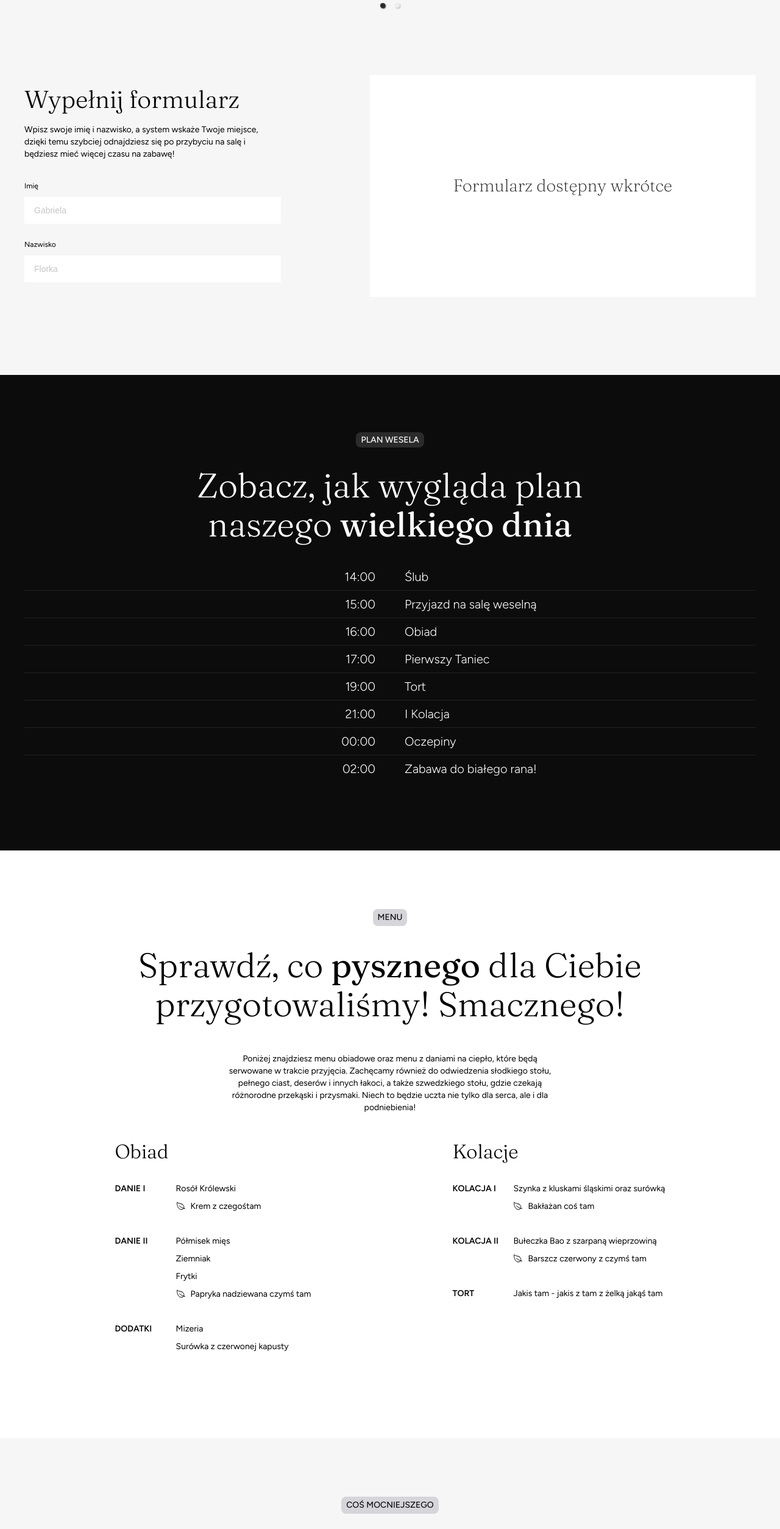
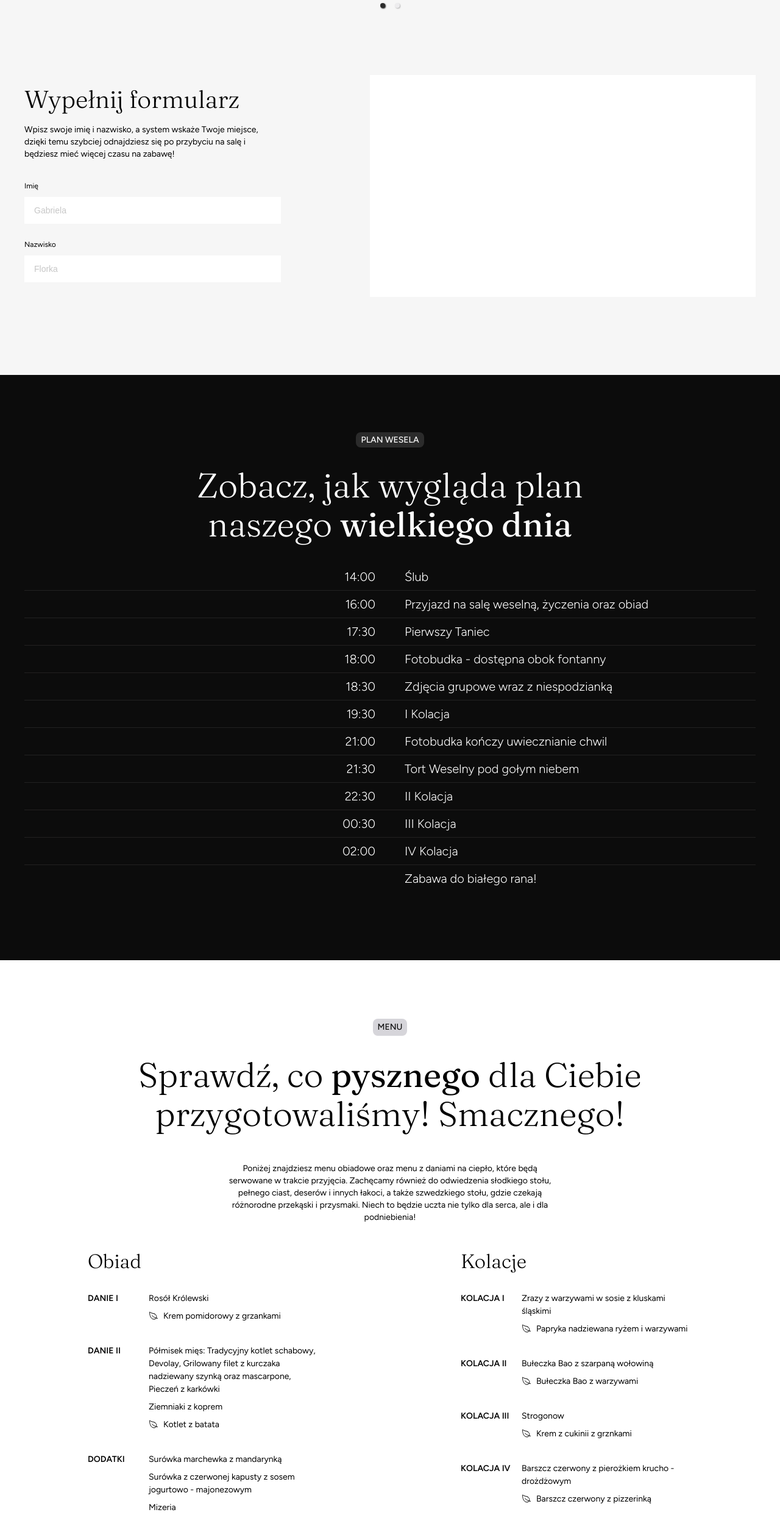
Before and after one commit to Pasik97/WeddingPage, a React (Create React App) app: page / in a window 1280 px wide. Shown: the part 3800-6308 px from the top of the page at 61% size. Built offline with nearby package versions, Linux system fonts and the light colour scheme; grey boxes are pictures that could not be loaded.

Commit message:
Info updates

```diff
--- a/src/Bar/Bar.tsx
+++ b/src/Bar/Bar.tsx
@@ -16,7 +16,7 @@ const drinks = [
         title: "Blue Hawaiian",
         photo: BlueHawaiian,
         steps: [
-            "Do wysokiej szklanki dodaj 1 porcję rumu, 1 porcję wódki, 3/4 porcji Blue Curaçao, 3/4 porcji syropu cukrowego, 3/4 porcji soku z cytryny.",
+            "Do szklanki dodaj 1 porcję rumu, 1 porcję wódki, 3/4 porcji Blue Curaçao, 3/4 porcji syropu cukrowego, 3/4 porcji soku z cytryny.",
             "Uzupełnij drink preferowaną ilością lodu oraz soku ananasowego.",
             "Delikatnie wymieszaj składniki łyżeczką.",
             "(Opcjonalnie) Udekoruj drink plasterkiem ananasa.",
@@ -37,7 +37,7 @@ const drinks = [
         title: "Mojito / Mohito",
         photo: Mohito,
         steps: [
-            "Do wysokiej szklanki dodaj 2 łyżeczki cukru brązowego, 3-4 liście mięty oraz 1.5 porcji soku z cytryny.",
+            "Do szklanki dodaj 2 łyżeczki cukru brązowego, 3-4 liście mięty oraz 1.5 porcji soku z cytryny.",
             "Za pomocą długiej łyżeczki rozgnieć składniki. Cukier powinien rozpuścić się w soku.",
             "Dodaj 2 porcje rumu oraz 0.5 limonki pokrojonej w plasterki.",
             "Uzupełnij drink preferowaną ilość lodu oraz wodą gazowaną.",
@@ -69,7 +69,7 @@ const drinks = [
         title: "Long Island Iced Tea",
         photo: LongIsland,
         steps: [
-            "Do wysokiej szklanki dodaj 1 porcje wódki, 1 porcję rumu, 1 porcję tequili, 1 porcję ginu, 1 porcję likieru pomarańczowego, 1 porcję soku z cytryny oraz 1 porcję syropu cukrowego.",
+            "Do szklanki dodaj 1 porcję wódki, 1 porcję rumu, 1 porcję tequili, 1 porcję ginu, 1 porcję likieru pomarańczowego, 1 porcję soku z cytryny oraz 1 porcję syropu cukrowego.",
             "Uzupełnij drink preferowaną ilością lodu oraz coli.",
             "Delikatnie wymieszaj składniki łyżeczką.",
             "(Opcjonalnie) Udekoruj drink plasterkiem limonki.",
@@ -79,7 +79,7 @@ const drinks = [
         title: "Pina colada",
         photo: PinaColada,
         steps: [
-            "Do wysokiej szklanki dodaj 1.5 porcji rumu, 1 porcję malibu oraz 1.5 porcji mleka kokosowego.",
+            "Do szklanki dodaj 1.5 porcji rumu, 1 porcję malibu oraz 1.5 porcji mleka kokosowego.",
             "Uzupełnij drink preferowaną ilością lodu oraz soku ananasowego.",
             "Delikatnie wymieszaj składniki łyżeczką.",
             "(Opcjonalnie) Udekoruj drink plasterkiem ananasa.",
@@ -89,7 +89,7 @@ const drinks = [
         title: "Sex on the beach",
         photo: SexOnTheBeach,
         steps: [
-            "Do wysokiej szklanki dodaj 2 porcje wódki oraz 1 porcje likieru brzoskwiniowego.",
+            "Do szklanki dodaj 2 porcje wódki oraz 1 porcję likieru brzoskwiniowego.",
             "Uzupełnij drink preferowaną ilością lodu oraz soku pomarańczowego i soku żurawinowego w proporcji 1/1.",
             "Delikatnie wymieszaj składniki łyżeczką.",
             "(Opcjonalnie) Udekoruj drink plasterkiem pomarańczy.",
@@ -99,7 +99,7 @@ const drinks = [
         title: "Tequila sunrise",
         photo: TequilaSunrise,
         steps: [
-            "Do wysokiej szklanki dodaj 2.5 porcji tequili.",
+            "Do szklanki dodaj 2.5 porcji tequili.",
             "Uzupełnij drink preferowaną ilością lodu oraz soku pomarańczowego.",
             "Delikatnie wymieszaj składniki łyżeczką.",
             "Powoli dodaj 1 porcję grenadiny tak aby opadła na spód szklanki.",
--- a/src/Contact/Contact.tsx
+++ b/src/Contact/Contact.tsx
@@ -6,8 +6,8 @@ import { ReactComponent as PhoneIcon } from "../assets/phoneIcon.svg";
 const contacts = [
     { title: "Panna młoda", name: "Gabriela Florka", tel: "+48 694 780 169", fb: "https://www.facebook.com/gabriela.florka" },
     { title: "Pan młody", name: "Konrad Pasik", tel: "+48 517 532 850", fb: "https://www.facebook.com/Pasik97/" },
-    { title: "Świadkowa", name: "Julia Florka", tel: "+48 --- --- ---", fb: "https://www.facebook.com/profile.php?id=100011231405109" },
-    { title: "Świadek", name: "Adrian Pasik", tel: "+48 --- --- ---", fb: "https://www.facebook.com/adrian.pasik" },
+    { title: "Świadkowa", name: "Julia Florka", tel: "+48 733 744 674", fb: "https://www.facebook.com/profile.php?id=100011231405109" },
+    { title: "Świadek", name: "Adrian Pasik", tel: "+48 508 997 416", fb: "https://www.facebook.com/adrian.pasik" },
 ]
 
 const Contact: React.FC = () => (
--- a/src/Informations/TableForm/TableForm.tsx
+++ b/src/Informations/TableForm/TableForm.tsx
@@ -3,13 +3,137 @@ import * as S from "./TableForm.styles";
 
 const randomNumber = Math.round(Math.random());
 
+const miejsca = {
+    1: ["Agata Serkis",
+        "Oliwia Szymaszek",
+        "Julia Florka",
+        "Łukasz Trela",
+        "Patryk Szymaszek",
+        "Osoba Towarzysząca",
+        "Bartosz Łabno",
+        "Piotr Łabno",
+        "Barbara Łabno",
+        "Izabela Łabno",
+        "Małgorzata Niziołek",
+        "Osoba Towarzysząca",
+        "Anna Niziołek",
+        "Tadeusz Niziołek",
+        "Bernadeta Majkowska",
+        "Jan Majkowski",
+        "Waldemar Majkowsi",
+        "Joanna Majkowska",
+        "Zuzanna Majkowska",
+        "Emilia Majkowska",
+        "Bartosz Majkowski",
+        "Karol Serkis",
+        "Róża Florka",
+        "Oliwia Gruszka",
+        "Kamil Florka",
+        "Wiesław Florka",
+        "Halina Florka",
+        "Stanisław Florka",
+        "Emilia Florka",
+        "Tomasz Florka",
+        "Jolanta Szymaszek",
+        "Grzegorz Szymaszek",
+        "Piotr Serkis",
+        "Justyna Serkis",
+    ],
+    2: [
+        "Krystyna Kobylarz",
+        "Ryszard Kobylarz",
+        "Grzegorz Piątek",
+        "Dominik Piątek",
+        "Dorian Piątek",
+        "Anna Piątek",
+        "Jan Placek",
+        "Kazimiera Placek",
+        "Ewa Krajewska",
+        "Beata Tekiela",
+        "Michał Tekiela",
+        "Tomasz Tekiela",
+        "Janusz Trzeciak",
+        "Grażyna Trzeciak",
+        "Maria Pasik",
+        "Halina Mazur",
+        "Jan Mazur",
+        "Sławomir Placek",
+        "Monika Placek",
+        "Krystyna Osikowska",
+        "Marcin Osikowski",
+        "Stanisław Pasik",
+        "Grażyna Pasik",
+    ],
+    3: [
+        "Magdalena Wrona",
+        "Piotr Wrona",
+        "Łukasz Wrona",
+        "Krzysztof Sibiga",
+        "Zosia Sibiga",
+        "Agnieszka Sibiga",
+        "Edyta Skóra",
+        "Marek Skóra",
+        "Rafał Gurga",
+        "Andżelika Mazur - Gurga",
+        "Anna Syguła",
+        "Iga Syguła",
+        "Piotr Syguła",
+        "Wiesław Babicz",
+        "Renata Babicz",
+        "Małgorzata Kuroś",
+        "Jan Kuroś",
+    ],
+    4: [
+        "Przemysław Adamczyk",
+        "Dominika Rusinek",
+        "Dawid Bajor",
+        "Natalia Wieczorek",
+        "Aleksandra Urban - Preisner",
+        "Bartosz Preisner",
+        "Weronika Matejek",
+        "Gabriela Matejek",
+        "Osoba Towarzysząca",
+        "Karol Sibiga",
+        "Marcel Sibiga",
+        "Osoba Towarzysząca",
+        "Klaudia Skóra",
+        "Kinga Stachowicz",
+        "Janek Stachowicz",
+        "Mateusz Stachowicz",
+        "Paweł Mika",
+        "Wiktoria Mika",
+        "Jakub Gawenda",
+        "Osoba Towarzysząca",
+        "Karolina Strąg",
+        "Mateusz Strąg",
+        "Mateusz Bieś",
+        "Dawid Piątek",
+        "Wiktoria Piątek",
+        "Sandra Kawa",
+        "Jakub Skóra",
+        "Joanna Osikowska",
+        "Krzysztof Osikowski",
+        "Adrian Pasik",
+        "Aleksandra Pasik",
+        "Albercik Pasik",
+    ],
+}
+
+
+const getTable = (name: string, surname: string) => {
+    const searchString = `${name}${surname}`.toLocaleLowerCase();
+
+    const [table] = Object.entries(miejsca).find(([, names]) => names.some(name => name.replace(/ /g, '').toLocaleLowerCase() === searchString)) ?? [];
+
+    return table ? `Stół ${table}` : "Nie udało się odnaleźć miejsca :(";
+}
+
 const TableForm: React.FC = () => {
     const [name, setName] = useState("");
     const [surname, setSurname] = useState("");
+    const [isResultVisible, setIsResultVisible] = useState(false)
 
     const onInputChange = (fieldName: string) => (event: any) => {
-        return;
-
         if (fieldName === "name") {
             setName(event.target?.value?.trim() ?? "")
         } else {
@@ -19,11 +143,15 @@ const TableForm: React.FC = () => {
 
     const onBlur = () => {
         if (name && surname) {
-            console.log("elo")
+            setIsResultVisible(true);
         }
     }
 
-    const result = "Formularz dostępny wkrótce"
+    const onFocus = () => {
+        setIsResultVisible(false);
+    }
+
+    const result = isResultVisible && getTable(name, surname);
 
     return (
         <S.SectionWrapper>
@@ -33,11 +161,11 @@ const TableForm: React.FC = () => {
                 <S.FormWrapper>
                     <S.InputWrapper>
                         <S.InputLabel>Imię</S.InputLabel>
-                        <S.Input placeholder={randomNumber === 0 ? "Konrad" : "Gabriela"} onChange={onInputChange("name")} value={name} onBlur={onBlur} />
+                        <S.Input placeholder={randomNumber === 0 ? "Konrad" : "Gabriela"} onChange={onInputChange("name")} value={name} onBlur={onBlur} onFocus={onFocus} />
                     </S.InputWrapper>
                     <S.InputWrapper>
                         <S.InputLabel>Nazwisko</S.InputLabel>
-                        <S.Input placeholder={randomNumber === 0 ? "Pasik" : "Florka"} onChange={onInputChange("surname")} value={surname} onBlur={onBlur} />
+                        <S.Input placeholder={randomNumber === 0 ? "Pasik" : "Florka"} onChange={onInputChange("surname")} value={surname} onBlur={onBlur} onFocus={onFocus} />
                     </S.InputWrapper>
                 </S.FormWrapper>
             </S.TextAndFromWrapper>
--- a/src/Menu/Menu.styles.ts
+++ b/src/Menu/Menu.styles.ts
@@ -60,6 +60,10 @@ export const BoldText = styled.span`
 
 export const Menu = styled.div`
     padding: 0 16px 24px;
+
+    ${desktopStart} {
+        max-width: 380px;
+    }
 `;
 
 export const MenuTitle = styled.p`
--- a/src/Menu/Menu.tsx
+++ b/src/Menu/Menu.tsx
@@ -3,15 +3,18 @@ import * as S from "./Menu.styles";
 import { ReactComponent as LeafIcon } from "../assets/leaf.svg";
 
 const obiad = [
-    { title: "DANIE I", foods: ["Rosół Królewski"], wege: "Krem z czegośtam" },
-    { title: "DANIE II", foods: ["Półmisek mięs", "Ziemniak", "Frytki"], wege: "Papryka nadziewana czymś tam" },
-    { title: "DODATKI", foods: ["Mizeria", "Surówka z czerwonej kapusty"], }
+    { title: "DANIE I", foods: ["Rosół Królewski"], wege: "Krem pomidorowy z grzankami" },
+    { title: "DANIE II", foods: ["Półmisek mięs: Tradycyjny kotlet schabowy, Devolay, Grilowany filet z kurczaka nadziewany szynką oraz mascarpone, Pieczeń z karkówki", "Ziemniaki z koprem"], wege: "Kotlet z batata" },
+    { title: "DODATKI", foods: ["Surówka marchewka z mandarynką", "Surówka z czerwonej kapusty z sosem jogurtowo - majonezowym", "Mizeria"], },
+    { title: "DESER", foods: ["Fondant czekoladowy z lodami i frużeliną z wiśni"] },
 ]
 
 const kolacje = [
-    { title: "KOLACJA I", foods: ["Szynka z kluskami śląskimi oraz surówką"], wege: "Bakłażan coś tam" },
-    { title: "KOLACJA II", foods: ["Bułeczka Bao z szarpaną wieprzowiną"], wege: "Barszcz czerwony z czymś tam" },
-    { title: "TORT", foods: ["Jakis tam - jakis z tam z żelką jakąś tam"] }
+    { title: "KOLACJA I", foods: ["Zrazy z warzywami w sosie z kluskami śląskimi"], wege: "Papryka nadziewana ryżem i warzywami" },
+    { title: "KOLACJA II", foods: ["Bułeczka Bao z szarpaną wołowiną"], wege: "Bułeczka Bao z warzywami" },
+    { title: "KOLACJA III", foods: ["Strogonow"], wege: "Krem z cukinii z grznkami" },
+    { title: "KOLACJA IV", foods: ["Barszcz czerwony z pierożkiem krucho - drożdżowym"], wege: "Barszcz czerwony z pizzerinką" },
+    { title: "TORT", foods: ["Z musem z białej czekolady, frużeliną malinową i chrupką z nutellą"] }
 ]
 
 const Menu: React.FC = () => (
@@ -28,7 +31,7 @@ const Menu: React.FC = () => (
                             <S.MenuItem key={title}>
                                 <S.ItemName>{title}</S.ItemName>
                                 <S.ItemFoods>
-                                    {foods.map(food => <S.Food key={food}>{food}</S.Food>)}
+                                    {foods?.map(food => <S.Food key={food}>{food}</S.Food>)}
                                     {!wege ? null : (
                                         <S.ItemWege>
                                             <S.WegeIcon>
@@ -51,7 +54,7 @@ const Menu: React.FC = () => (
                             <S.MenuItem key={title}>
                                 <S.ItemName>{title}</S.ItemName>
                                 <S.ItemFoods>
-                                    {foods.map(food => <S.Food key={food}>{food}</S.Food>)}
+                                    {foods?.map(food => <S.Food key={food}>{food}</S.Food>)}
                                     {!wege ? null : (
                                         <S.ItemWege>
                                             <S.WegeIcon>
@@ -76,7 +79,7 @@ const Menu: React.FC = () => (
                             <S.MenuItem key={title}>
                                 <S.ItemName>{title}</S.ItemName>
                                 <S.ItemFoods>
-                                    {foods.map(food => <S.Food key={food}>{food}</S.Food>)}
+                                    {foods?.map(food => <S.Food key={food}>{food}</S.Food>)}
                                     {!wege ? null : (
                                         <S.ItemWege>
                                             <S.WegeIcon>
@@ -99,7 +102,7 @@ const Menu: React.FC = () => (
                             <S.MenuItem key={title}>
                                 <S.ItemName>{title}</S.ItemName>
                                 <S.ItemFoods>
-                                    {foods.map(food => <S.Food key={food}>{food}</S.Food>)}
+                                    {foods?.map(food => <S.Food key={food}>{food}</S.Food>)}
                                     {!wege ? null : (
                                         <S.ItemWege>
                                             <S.WegeIcon>
--- a/src/Transport/Transport.tsx
+++ b/src/Transport/Transport.tsx
@@ -4,11 +4,9 @@ import { ReactComponent as BusIcon } from "../assets/busIcon.svg";
 import { ReactComponent as HotelIcon } from "../assets/hotelIcon.svg";
 
 const infos = [
-    { icon: <BusIcon />, text: "Od godziny 1:00 w nocy kursować będzie bus 10-osobowy, a od godziny 3:00 dołączy do niego drugi kierowca z busem 24-osobowym. Zachęcamy do skorzystania z transportu i odebrania samochodów następnego dnia, aby móc w pełni cieszyć się zabawą bez zmartwień." },
+    { icon: <BusIcon />, text: "Od godziny 1:00 w nocy kursować będzie bus 10-osobowy, natomiast od godziny 3:00 dołączy do niego drugi minivan. Zachęcamy do skorzystania z transportu i odebrania samochodów następnego dnia, aby móc w pełni cieszyć się zabawą bez zmartwień." },
     { icon: <HotelIcon />, text: "Zameldowanie możliwe jest od godziny 14:00, a wymeldowanie do godziny 11:00 dnia następnego. Wierzymy, że nocleg będzie dla Ciebie miłym przedłużeniem naszego wspólnego świętowania!" },
 ]
-
-
 
 const Transport: React.FC = () => (
     <S.SectionWrapper id="transport&Accommodation">
--- a/src/WeddingPlan/WeddingPlan.tsx
+++ b/src/WeddingPlan/WeddingPlan.tsx
@@ -3,13 +3,17 @@ import * as S from "./WeddingPlan.styles";
 
 const weddingPlan = [
     { time: "14:00", name: "Ślub" },
-    { time: "15:00", name: "Przyjazd na salę weselną" },
-    { time: "16:00", name: "Obiad" },
-    { time: "17:00", name: "Pierwszy Taniec" },
-    { time: "19:00", name: "Tort" },
-    { time: "21:00", name: "I Kolacja" },
-    { time: "00:00", name: "Oczepiny" },
-    { time: "02:00", name: "Zabawa do białego rana!" },
+    { time: "16:00", name: "Przyjazd na salę weselną, życzenia oraz obiad" },
+    { time: "17:30", name: "Pierwszy Taniec" },
+    { time: "18:00", name: "Fotobudka - dostępna obok fontanny" },
+    { time: "18:30", name: "Zdjęcia grupowe wraz z niespodzianką" },
+    { time: "19:30", name: "I Kolacja" },
+    { time: "21:00", name: "Fotobudka kończy uwiecznianie chwil" },
+    { time: "21:30", name: "Tort Weselny pod gołym niebem" },
+    { time: "22:30", name: "II Kolacja" },
+    { time: "00:30", name: "III Kolacja" },
+    { time: "02:00", name: "IV Kolacja" },
+    { time: "", name: "Zabawa do białego rana!" },
 ]
 
 const WeddingPlan: React.FC = () => (
```
